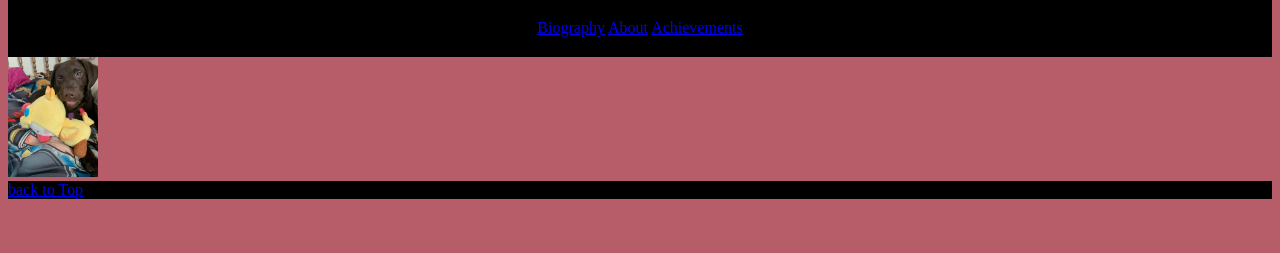
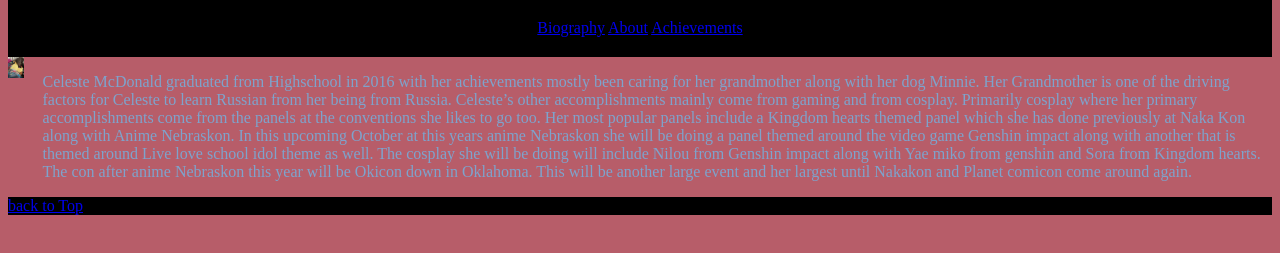
Before and after one commit to kremory/kremory.github.io, a plain HTML site: page Landing.html in a window 1280 px wide. Shown: the part 89-342 px from the top of the page. Drawn offline with Linux system fonts and the light colour scheme.

Commit message:
Update Landing.html
Signed-off-by: kremory <42625588+kremory@users.noreply.github.com>

```diff
--- a/Landing.html
+++ b/Landing.html
@@ -18,6 +18,9 @@
             <div class="fixed">
         <img src="77D6809E-7195-4A05-9AEE-AB5522E6D854.jpg" alt="Minnie Mouse" width="45%"/>
             </div>
+            <div>
+                <p>Celeste McDonald graduated from Highschool in 2016 with her achievements mostly been caring for her grandmother along with her dog Minnie. Her Grandmother is one of the driving factors for Celeste to learn Russian from her being from Russia. Celeste’s other accomplishments mainly come from gaming and from cosplay. Primarily cosplay where her primary accomplishments come from the panels at the conventions she likes to go too. Her most popular panels include a Kingdom hearts themed panel which she has done previously at Naka Kon along with Anime Nebraskon. In this upcoming October at this years anime Nebraskon she will be doing a panel themed around the video game Genshin impact along with another that is themed around Live love school idol theme as well. The cosplay she will be doing will include Nilou from Genshin impact along with Yae miko from genshin and Sora from Kingdom hearts.  The con after anime Nebraskon this year will be Okicon down in Oklahoma. This will be another large event and her largest until Nakakon and Planet comicon come around again. </p>
+            </div>
         </div>
             <footer><a href="#container">back to Top</a></footer>
         </div>
```
